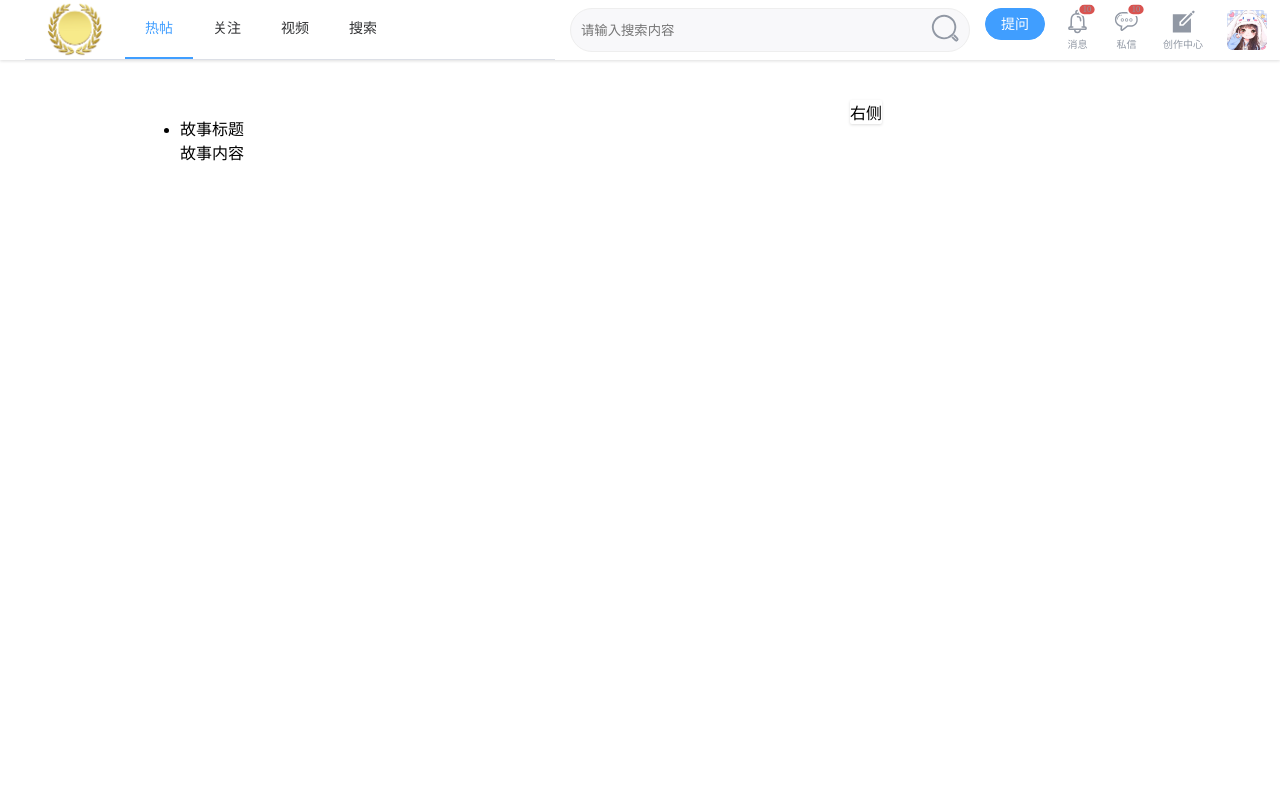
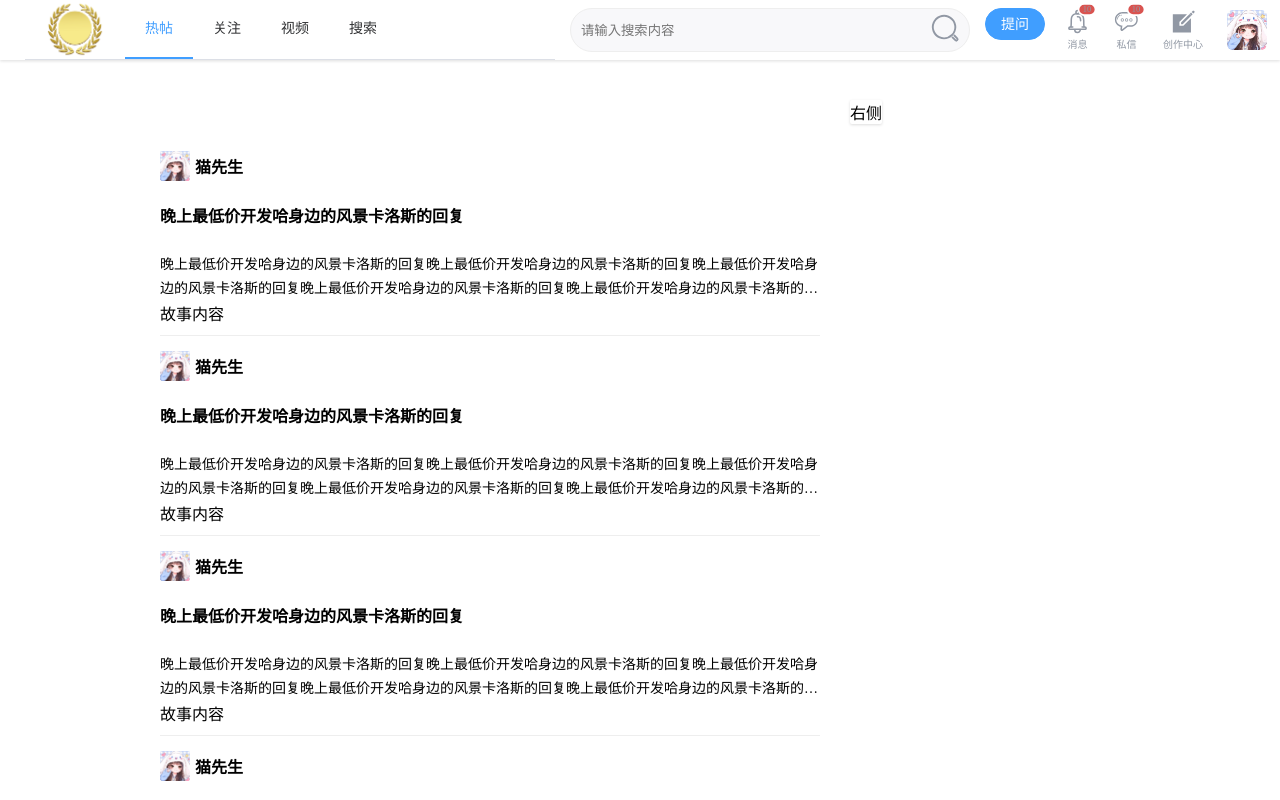
Before and after one commit to kepur/hzVt1, a Vue app: page /index/hotarticle in a window 1280 px wide. Shown: the top 800 px of the page. Built offline with nearby package versions, Linux system fonts and the light colour scheme.

Commit message:
done content left

```diff
--- a/src/assets/main.css
+++ b/src/assets/main.css
@@ -248,3 +248,44 @@ body {
   box-sizing: border-box;
   overflow: hidden;
 }
+.Topstory-content {
+  display: flex;
+  flex-wrap: wrap;
+}
+.Topstory-content ul {
+  padding: 20px;
+  list-style: none;
+}
+.Topstory-content ul li {
+  border-bottom: 1px solid #eee;
+  padding: 10px 0;
+}
+.topstory-hd {
+  display: flex;
+  align-items: center;
+  margin-top: 5px;
+}
+.topstory-hd img {
+  width: 30px;
+  height: 30px;
+  border-radius: 2px;
+}
+.topstory-hd span {
+  font-size: 16px;
+  font-weight: 600;
+  margin-left: 5px;
+}
+.topstory-title {
+  font-size: 16px;
+  font-weight: 600;
+  line-height: 40px;
+}
+/* 多行省略 */
+.topstory-articleitem {
+  display: -webkit-box;
+  -webkit-box-orient: vertical;
+  -webkit-line-clamp: 2;
+  overflow: hidden;
+  font-size: 14px;
+  line-height: 24px;
+}
--- a/src/components/ContentList.vue
+++ b/src/components/ContentList.vue
@@ -3,7 +3,55 @@
   <div class="Topstory-content">
     <ul>
       <li>
-        <div class="topstory-hd">故事标题</div>
+        <div>
+          <div class="topstory-hd">
+            <img src="../assets/user.jpg" />
+            <span>猫先生</span>
+          </div>
+          <h3 class="topstory-title">晚上最低价开发哈身边的风景卡洛斯的回复</h3>
+          <div class="topstory-articleitem">
+            晚上最低价开发哈身边的风景卡洛斯的回复晚上最低价开发哈身边的风景卡洛斯的回复晚上最低价开发哈身边的风景卡洛斯的回复晚上最低价开发哈身边的风景卡洛斯的回复晚上最低价开发哈身边的风景卡洛斯的回复
+          </div>
+        </div>
+        <div class="topstory-actions">故事内容</div>
+      </li>
+      <li>
+        <div>
+          <div class="topstory-hd">
+            <img src="../assets/user.jpg" />
+            <span>猫先生</span>
+          </div>
+          <h3 class="topstory-title">晚上最低价开发哈身边的风景卡洛斯的回复</h3>
+          <div class="topstory-articleitem">
+            晚上最低价开发哈身边的风景卡洛斯的回复晚上最低价开发哈身边的风景卡洛斯的回复晚上最低价开发哈身边的风景卡洛斯的回复晚上最低价开发哈身边的风景卡洛斯的回复晚上最低价开发哈身边的风景卡洛斯的回复
+          </div>
+        </div>
+        <div class="topstory-actions">故事内容</div>
+      </li>
+      <li>
+        <div>
+          <div class="topstory-hd">
+            <img src="../assets/user.jpg" />
+            <span>猫先生</span>
+          </div>
+          <h3 class="topstory-title">晚上最低价开发哈身边的风景卡洛斯的回复</h3>
+          <div class="topstory-articleitem">
+            晚上最低价开发哈身边的风景卡洛斯的回复晚上最低价开发哈身边的风景卡洛斯的回复晚上最低价开发哈身边的风景卡洛斯的回复晚上最低价开发哈身边的风景卡洛斯的回复晚上最低价开发哈身边的风景卡洛斯的回复
+          </div>
+        </div>
+        <div class="topstory-actions">故事内容</div>
+      </li>
+      <li>
+        <div>
+          <div class="topstory-hd">
+            <img src="../assets/user.jpg" />
+            <span>猫先生</span>
+          </div>
+          <h3 class="topstory-title">晚上最低价开发哈身边的风景卡洛斯的回复</h3>
+          <div class="topstory-articleitem">
+            晚上最低价开发哈身边的风景卡洛斯的回复晚上最低价开发哈身边的风景卡洛斯的回复晚上最低价开发哈身边的风景卡洛斯的回复晚上最低价开发哈身边的风景卡洛斯的回复晚上最低价开发哈身边的风景卡洛斯的回复
+          </div>
+        </div>
         <div class="topstory-actions">故事内容</div>
       </li>
     </ul>
```
